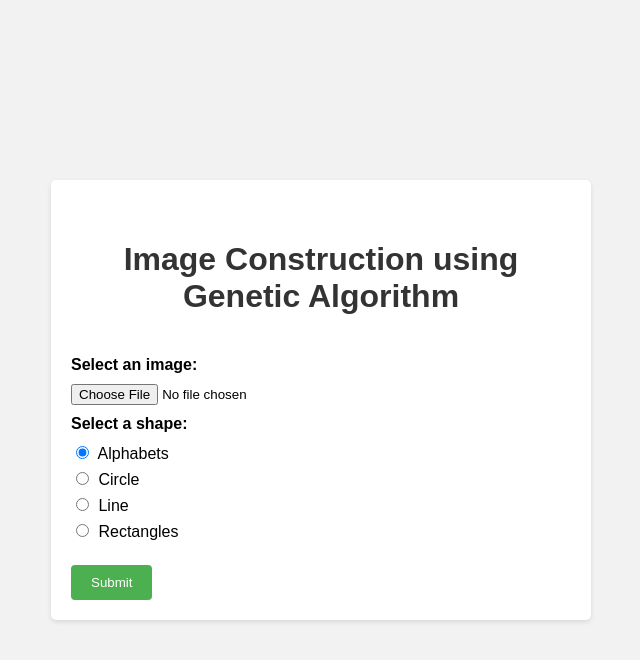
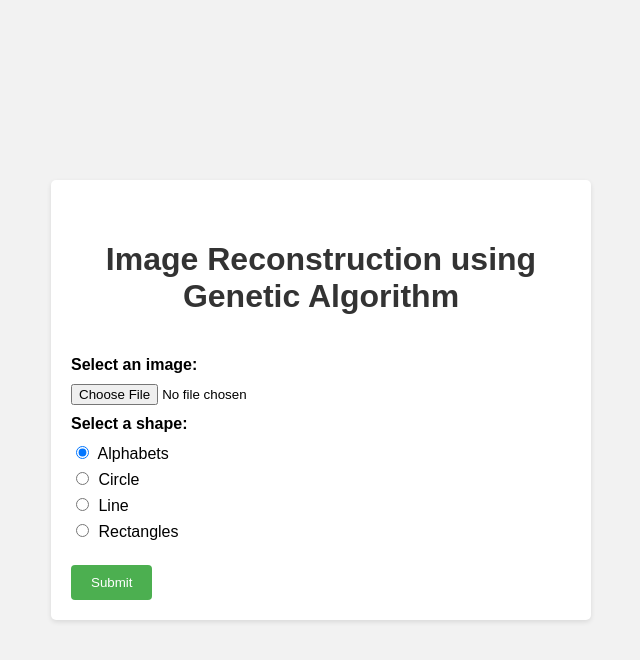
Before and after one commit to iamAbhishekkumar/Image-Reconstruction-using-GA, a Flask app: page / in a window 1280 px wide. Shown: the top 660 px of the page, without its empty margins (319-959 px from the left). Run offline with Flask 3, Linux system fonts and the light colour scheme.

Commit message:
changed html title

```diff
--- a/templates/index.html
+++ b/templates/index.html
@@ -1,7 +1,7 @@
 <!DOCTYPE html>
 <html>
   <head>
-    <title>Image Construction using Genetic Algorithm</title>
+    <title>Image Reconstruction using Genetic Algorithm</title>
     <style>
       body {
         background-color: #f2f2f2;
@@ -63,7 +63,7 @@
   </head>
   <body>
     <div class="container">
-      <h1>Image Construction using Genetic Algorithm</h1>
+      <h1>Image Reconstruction using Genetic Algorithm</h1>
       <form action="/process_image" method="post" enctype="multipart/form-data">
         <label>Select an image:</label>
         <input type="file" name="image" /><br />
```
Also changed, not shown: outputs/imgs/webpage_ss.png.
